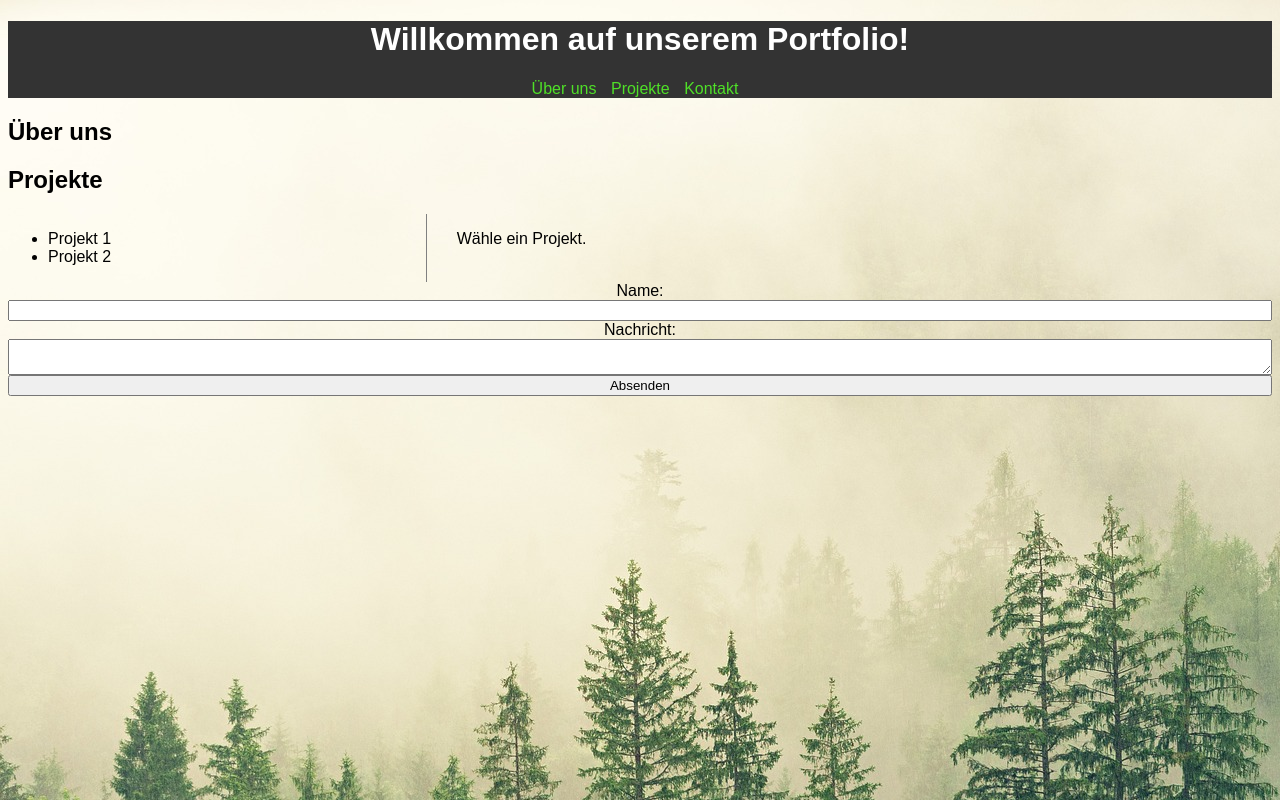
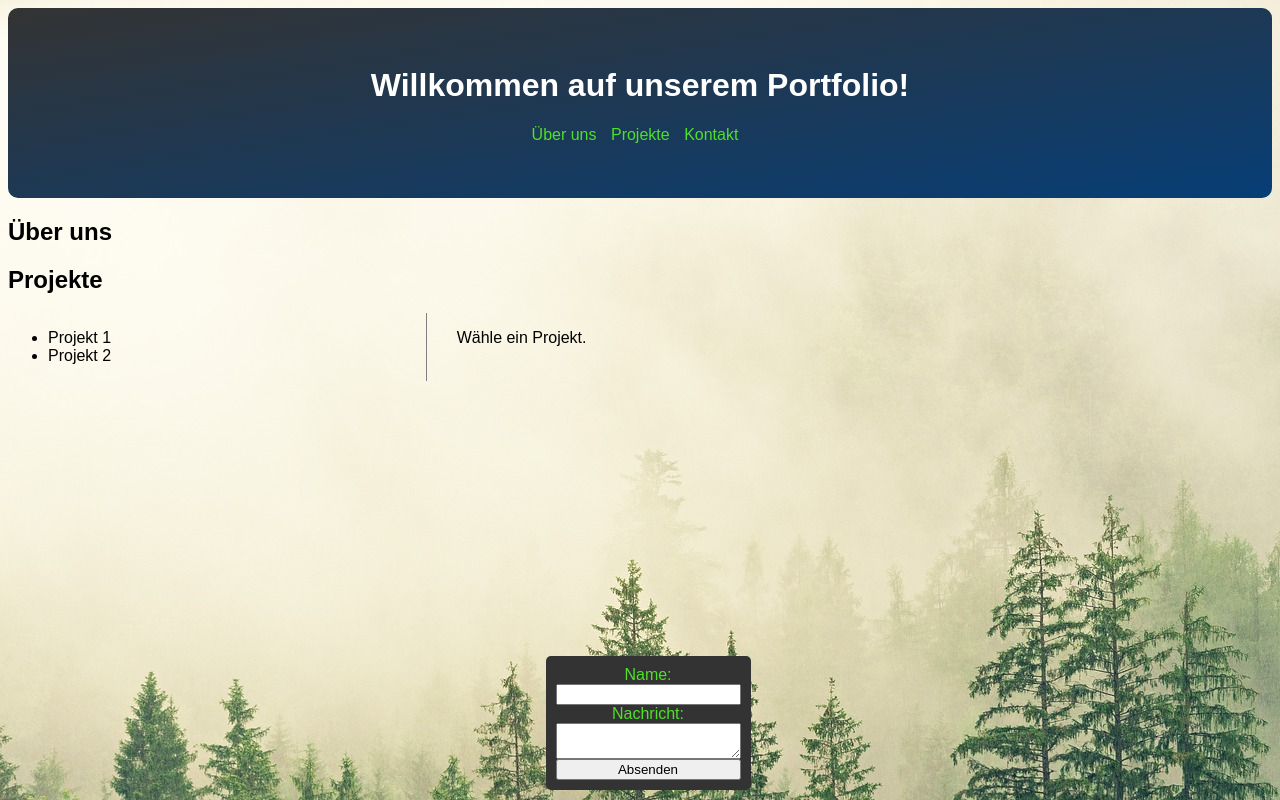
Before and after one commit to TheItsNameless/cs24-1-webtechnologien, a plain HTML site: page index.html in a window 1280 px wide. Drawn offline with Linux system fonts and the light colour scheme.

Commit message:
Aufgabe 3

```diff
--- a/styles.css
+++ b/styles.css
@@ -8,14 +8,23 @@
     font-family: Arial;
 }
 
+/*
+The Evil Code
+*:not(:has(*)):hover {
+    display: none;
+}
+*/
+
 body {
     background-image: url("wald.jpg");
 }
 
 header {
-    background-color: var(--background-color);
+    background-image: linear-gradient(to bottom right, var(--background-color), var(--secondary-color));
     color: white;
     text-align: center;
+    border-radius: 10px;
+    padding: 3%;
 }
 
 nav ul {
@@ -38,6 +47,17 @@ nav ul li a {
     gap: 20px;
 }
 
+#projects li:hover{
+    background-color: var(--primary-color);
+    border-radius: 5%;
+    transition: ease-in .3s;
+}
+
+#projects li {
+    width: fit-content;
+    transition: ease-out .3s;
+}
+
 .projects-list {
     flex: 1;
     border-right: 1px solid gray;
@@ -49,10 +69,22 @@ nav ul li a {
     padding-left: 10px;
 }
 
+#contact {
+    position: fixed;
+    display: flex;
+    bottom: 0;
+    justify-content: center;
+    width: 100%;
+    color: var(--primary-color);
+}
 
 form {
     display: flex;
     flex-direction: column;
+    background-color: var(--background-color);
+    margin: 10px;
+    padding: 10px;
+    border-radius: 5px;
 }
 
 form label {
```
